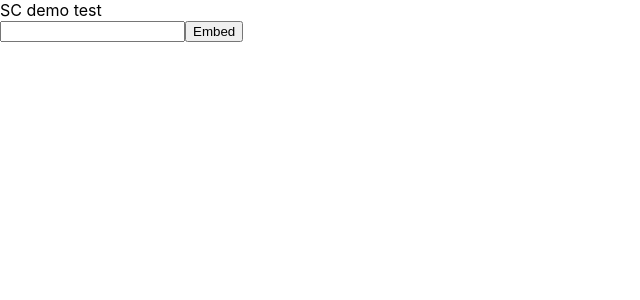
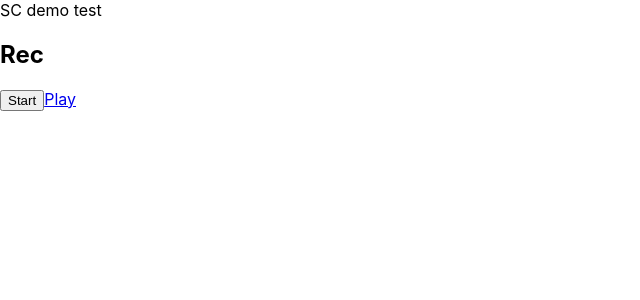
Before and after one commit to akanation4/sc_demo, a React (Create React App) app in the folder front/: page / in a window 1280 px wide. Shown: the top 300 px of the page, without its empty margins (0-640 px from the left). Built offline with nearby package versions, Linux system fonts and the light colour scheme.

Commit message:
Add Record Method

```diff
--- a/front/package.json
+++ b/front/package.json
@@ -9,6 +9,7 @@
     "axios": "^1.6.7",
     "react": "^18.2.0",
     "react-dom": "^18.2.0",
+    "react-router-dom": "^6.22.0",
     "react-scripts": "5.0.1",
     "web-vitals": "^2.1.4"
   },
--- a/front/src/App.tsx
+++ b/front/src/App.tsx
@@ -1,18 +1,76 @@
 import React, { useState } from 'react';
 import axios from 'axios';
+import { BrowserRouter as Router, Routes, Route, Link } from 'react-router-dom';
 
-const App: React.FC = () => {
+const url = "https://sc-demo-otkk.onrender.com/";
+
+const Rec: React.FC = () => {
+    const [isRecording, setIsRecording] = useState<boolean>(false);
+    const [mediaRecorder, setMediaRecorder] = useState<MediaRecorder | null>(null);
+    const [audioChunks, setAudioChunks] = useState<Blob[]>([]);
+
+    const toggleRecording = () => {
+        if (!isRecording) {
+            navigator.mediaDevices.getUserMedia({ audio: true })
+            .then(stream => {
+                const recorder = new MediaRecorder(stream);
+                setMediaRecorder(recorder);
+
+                recorder.ondataavailable = (e: BlobEvent) => {
+                    setAudioChunks(currentCunks => [...currentCunks, e.data]);
+                };
+
+                recorder.start();
+                setIsRecording(true);
+            })
+            .catch(error => console.error("録音を開始できませんでした", error));
+        } else {
+            if (mediaRecorder) {
+                mediaRecorder.stop();
+                mediaRecorder.onstop = async () => {
+                    const audioBlob = new Blob(audioChunks, { type: 'audio/wav' });
+                    const formData = new FormData();
+                    formData.append('audioFile', audioBlob, 'recording.wav');
+
+                    try {
+                        const response = await fetch(url + "detect", {
+                            method: 'POST',
+                            body: formData
+                        });
+                        const data = await response.json();
+                        console.log("音声ファイルが送信されました", data);
+                    } catch (error) {
+                        console.error("音声ファイルの送信に失敗しました", error);
+                    }
+
+                    setIsRecording(false);
+                    setAudioChunks([]);
+                }
+            }
+        }
+    };
+
+    return (
+        <div>
+            <h2>Rec</h2>
+            <button onClick={toggleRecording}>
+                {isRecording ? "Stop" : "Start"}
+            </button>
+            <Link to="/play">Play</Link>
+        </div>
+    );
+}
+
+const Play = () => {
     const [inputText, setInputText] = useState('');
     const [audioSrc, setAudioSrc] = useState('');
     const [error, setError] = useState('');
-    const url = "https://sc-demo-otkk.onrender.com/";
 
     const fetchWavFile = async () => {
         try {
             const response = await axios.post(url + "embed", { text: inputText }, { responseType: 'blob' });
             const audioUrl = URL.createObjectURL(response.data);
             setAudioSrc(audioUrl);
-            saveAudioFile(audioUrl);
             setError('');
         } catch (error) {
             if (axios.isAxiosError(error) && error.response?.data) {
@@ -36,24 +94,32 @@ const App: React.FC = () => {
         }
     };
 
-    const saveAudioFile = (audioUrl: string) => {
-        const link = document.createElement('a');
-        link.href = audioUrl;
-        link.download = 'stego.wav';
-        document.body.appendChild(link);
-        link.click();
-        document.body.removeChild(link);
-    };
-
     return (
         <div>
-            <div>SC demo test</div>
+            <h2>Play</h2>
             <input type="text" value={inputText} onChange={(e) => setInputText(e.target.value)} />
             <button onClick={fetchWavFile}>Embed</button>
+            <br></br>
             {error && <p style={{ color: 'red' }}>{error}</p>}
             {audioSrc && <audio src={audioSrc} controls />}
+            <Link to="/rec">Rec</Link>
         </div>
     );
 }
 
+const App: React.FC = () => {
+    return (
+            <Router>
+                <div>
+                    <div>SC demo test</div>
+                    <Routes>
+                        <Route path="/" element={<Rec />} />
+                        <Route path="/rec" element={<Rec />} />
+                        <Route path="/play" element={<Play />} />
+                    </Routes>
+                </div>
+            </Router>
+    );
+}
+
 export default App;
```
Also changed, not shown: 2 other files (tests, documents, lock files or other folders).
